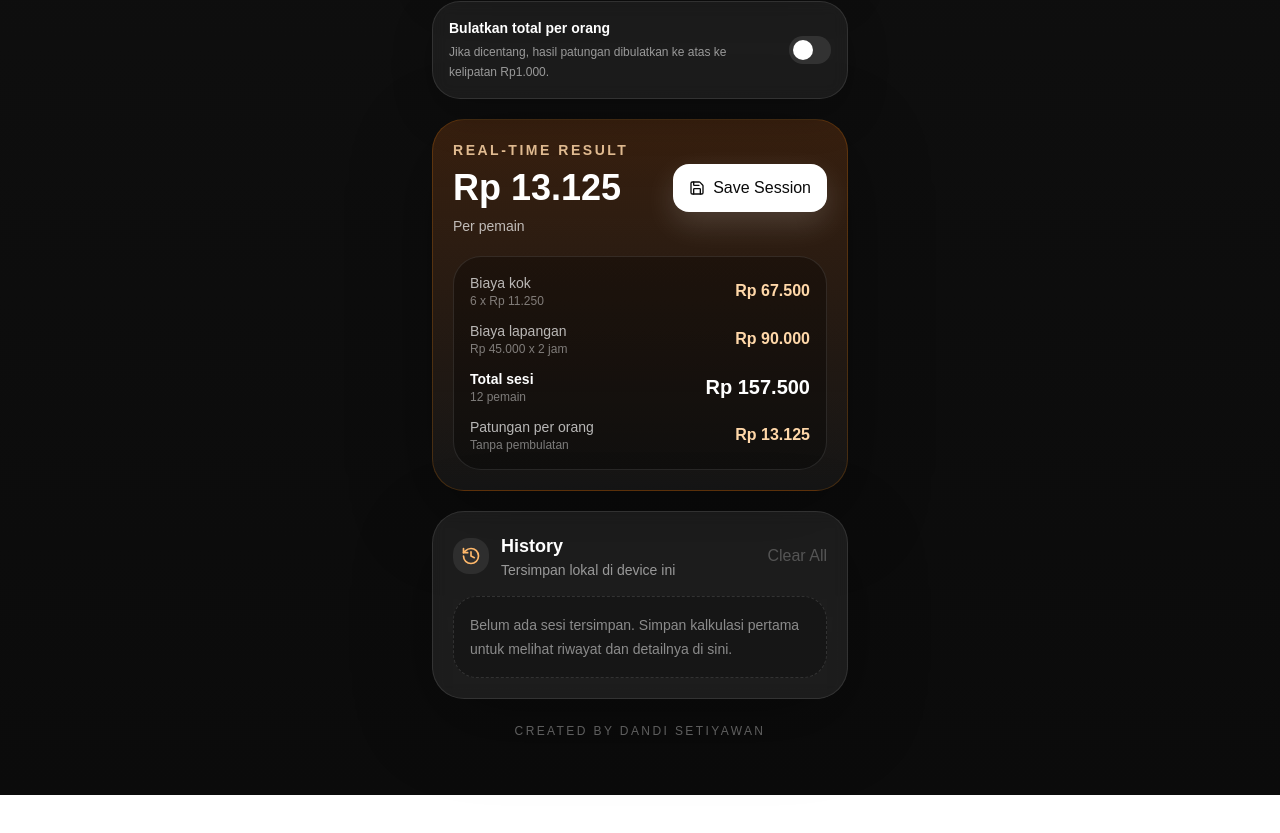
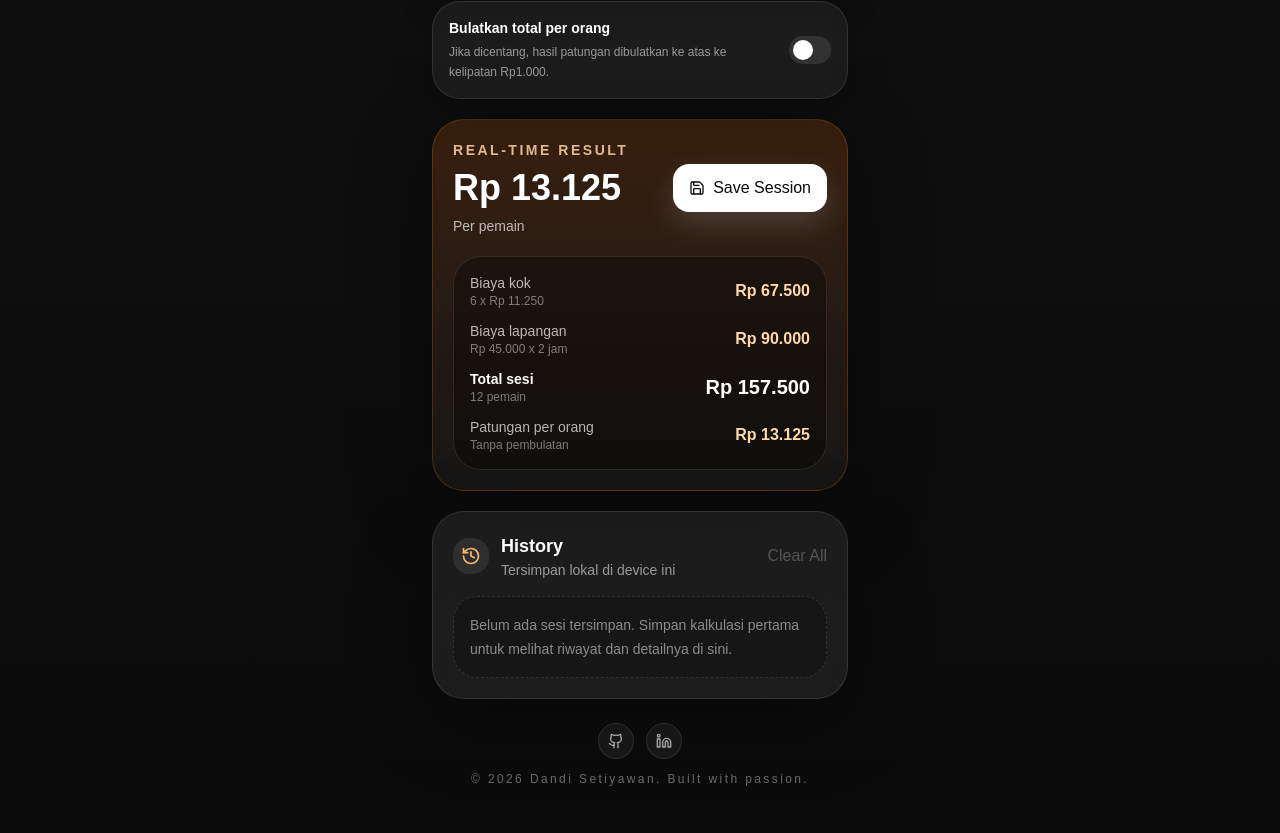
Before and after one commit to WynstelleID/kockulator, a Next.js app: page / in a window 1280 px wide. Shown: the part 1443-2276 px from the top of the page. Before the commit the page ends 2238 px from the top, so only its background shows below. Built offline with nearby package versions, Linux system fonts and the light colour scheme.

Commit message:
fix: footer

```diff
--- a/components/history-detail.tsx
+++ b/components/history-detail.tsx
@@ -14,6 +14,7 @@ import {
   Wallet,
 } from "lucide-react";
 import { SplashScreen } from "@/components/splash-screen";
+import { SiteFooter } from "@/components/site-footer";
 
 type SessionRecord = {
   id: string;
@@ -367,9 +368,7 @@ export function HistoryDetail({ id }: { id: string }) {
         </div>
       </section>
 
-      <footer className="mt-6 pb-4 text-center text-xs uppercase tracking-[0.2em] text-white/40">
-        Created by dandi setiyawan
-      </footer>
+      <SiteFooter />
     </main>
   );
 }
--- a/components/ptpt-calculator.tsx
+++ b/components/ptpt-calculator.tsx
@@ -16,6 +16,7 @@ import {
   Wallet,
 } from "lucide-react";
 import { SplashScreen } from "@/components/splash-screen";
+import { SiteFooter } from "@/components/site-footer";
 
 type SessionRecord = {
   id: string;
@@ -516,9 +517,7 @@ export function PtPtCalculator() {
           </div>
         </section>
 
-        <footer className="mt-6 pb-4 text-center text-xs uppercase tracking-[0.2em] text-white/40">
-          Created by dandi setiyawan
-        </footer>
+        <SiteFooter />
       </main>
     </>
   );
--- /dev/null
+++ b/components/site-footer.tsx
@@ -0,0 +1,31 @@
+"use client";
+
+import { Github, Linkedin } from "lucide-react";
+
+export function SiteFooter() {
+  return (
+    <footer className="mt-6 pb-4 text-center text-xs text-white/40">
+      <div className="flex items-center justify-center gap-3">
+        <a
+          href="https://github.com/wynstelleID/"
+          target="_blank"
+          rel="noopener noreferrer"
+          className="inline-flex size-9 items-center justify-center rounded-full border border-white/10 bg-white/6 text-white/70 transition-colors hover:bg-white/10"
+        >
+          <Github className="size-4" />
+        </a>
+        <a
+          href="https://www.linkedin.com/in/dandi-setiyawan/"
+          target="_blank"
+          rel="noopener noreferrer"
+          className="inline-flex size-9 items-center justify-center rounded-full border border-white/10 bg-white/6 text-white/70 transition-colors hover:bg-white/10"
+        >
+          <Linkedin className="size-4" />
+        </a>
+      </div>
+      <p className="mt-3 tracking-[0.2em]">
+        © 2026 Dandi Setiyawan. Built with passion.
+      </p>
+    </footer>
+  );
+}
```
Also changed, not shown: 1 other file (tests, documents, lock files or other folders).
